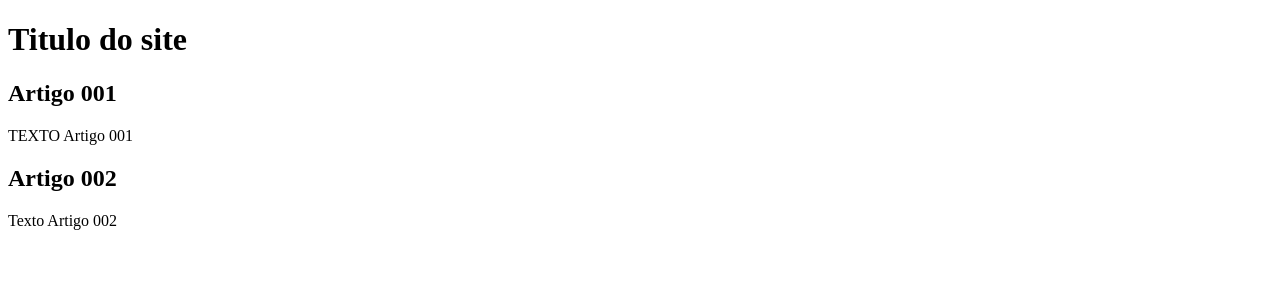
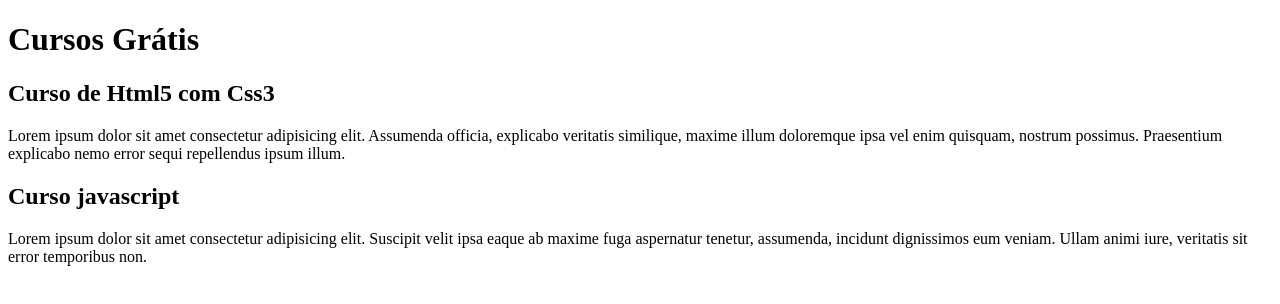
Before and after one commit to GledsonEmannuel/Projeto-site, a plain HTML site: page index.html in a window 1280 px wide. Drawn offline with Linux system fonts and the light colour scheme.

Commit message:
conteudo

```diff
--- a/index.html
+++ b/index.html
@@ -9,15 +9,20 @@
 <body>
     <main>
         <header>
-            <h1>Titulo do site</h1>
+            <h1>Cursos Grátis</h1>
         </header>
         <article>
-            <h2>Artigo 001</h2>
-            <P>TEXTO Artigo 001</P>
+            <h2>Curso de Html5 com Css3</h2>
+            <P>Lorem ipsum dolor sit amet consectetur adipisicing elit. Assumenda
+                 officia, explicabo veritatis similique, maxime illum doloremque ipsa vel enim quisquam, nostrum possimus.
+                 Praesentium explicabo nemo error sequi repellendus ipsum illum.
+            </P>
         </article>
         <article>
-            <h2>Artigo 002</h2>
-            <P>Texto Artigo 002</P>
+            <h2>Curso javascript</h2>
+            <P>Lorem ipsum dolor sit amet consectetur adipisicing elit. Suscipit velit ipsa eaque
+                 ab maxime fuga aspernatur tenetur, assumenda, incidunt dignissimos eum veniam.
+                  Ullam animi iure, veritatis sit error temporibus non.</P>
         </article>
     </main>
 </body>
```
